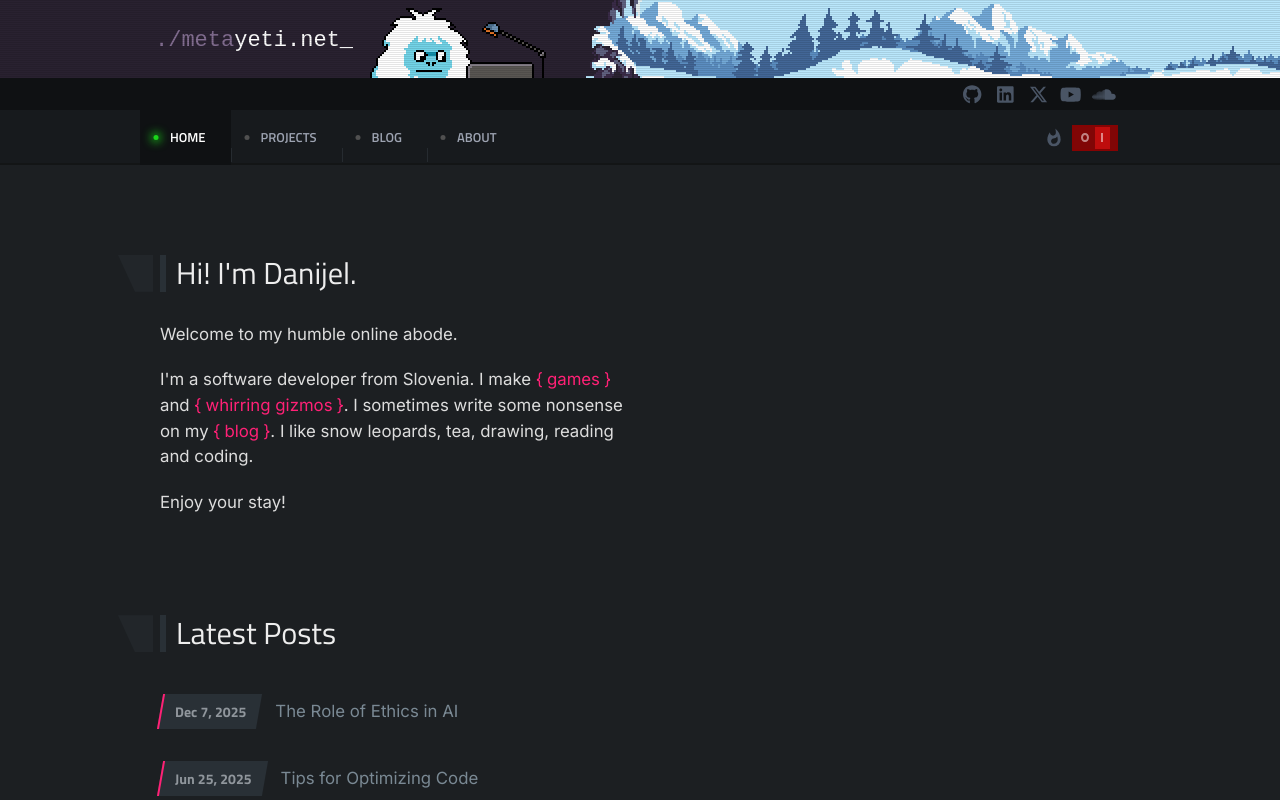
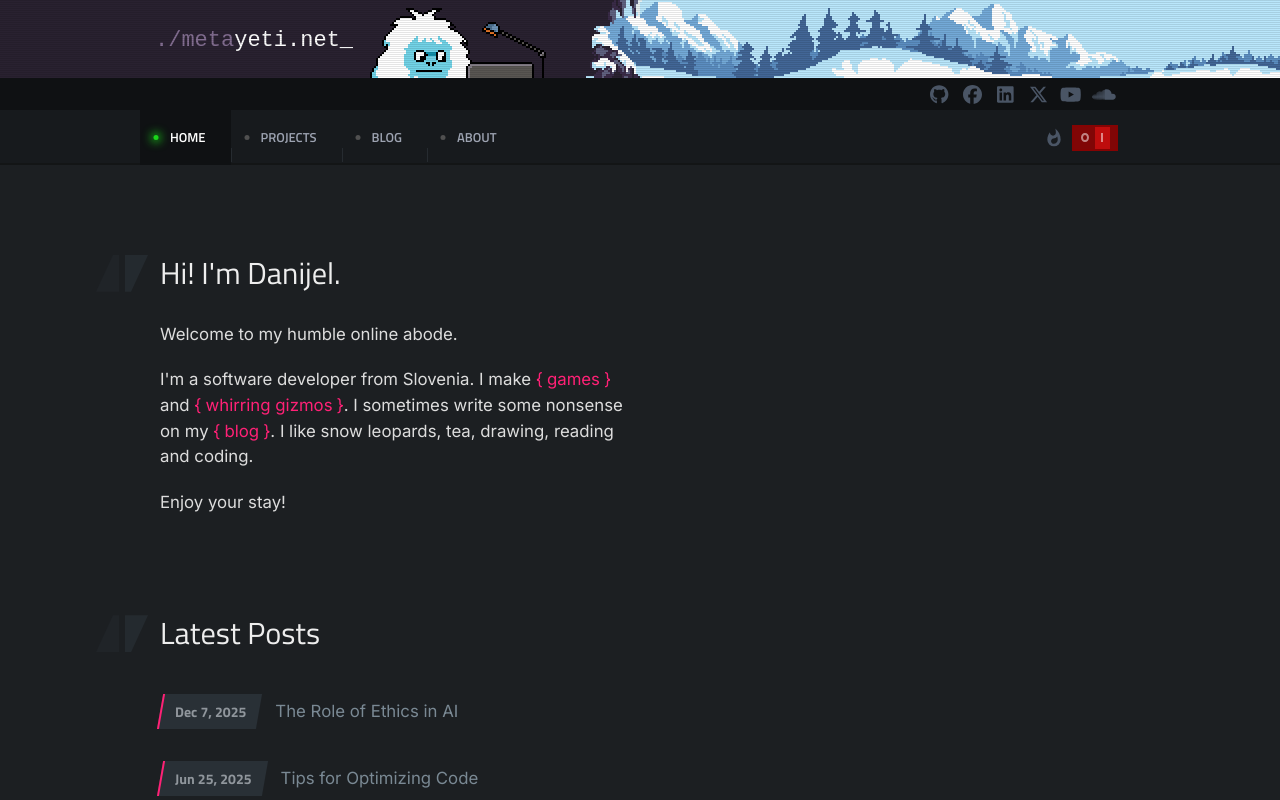
Before and after one commit to metayeti/metayeti.net, a Vue app: page / in a window 1280 px wide. Shown: the top 800 px of the page. Built offline with nearby package versions, Linux system fonts and the light colour scheme; a web font is replaced by a local one; what markdown-it-anchor would draw is missing.

Commit message:
Update styles

```diff
--- a/src/components/SiteHeader.vue
+++ b/src/components/SiteHeader.vue
@@ -135,6 +135,12 @@ onMounted(() => {
 			<a class="social-link tooltip" href="https://github.com/metayeti" target="_blank">
 				<font-awesome-icon icon="fa-brands fa-github" />
 				<span class="tooltip-text">GitHub</span>
+				<div class="tooltip-arrow"></div>
+			</a>
+
+			<a class="social-link tooltip" href="https://www.facebook.com/profile.php?id=100095050669741" target="_blank">
+				<font-awesome-icon icon="fa-brands fa-facebook" />
+				<span class="tooltip-text">Facebook</span>
 				<div class="tooltip-arrow"></div>
 			</a>
 
--- a/src/styles/metayeti.scss
+++ b/src/styles/metayeti.scss
@@ -58,8 +58,8 @@ body {
 	}
 	h2 {
 		position: relative;
-		border-left: 6px solid var(--my-content-accent);
-		padding-left: 10px;
+		//border-left: 6px solid var(--my-content-accent);
+		//padding-left: 10px;
 		font-size: 1.9rem;
 		line-height: 2.3rem;
 		font-weight: 400;
@@ -75,12 +75,22 @@ body {
 		&::before {
 			position: absolute;
 			content: '';
-			width: 35px;
+			width: 23px;
 			height: 100%;
-			left: -48px;
+			left: -64px;
 			background-color: var(--my-content-accent);
-			clip-path: polygon(0 0, 100% 0, 100% 100%, 17px 100%);
-			opacity: 0.44;
+			clip-path: polygon(17px 0, 100% 0, 100% 100%, 0 100%);
+			opacity: 0.3;
+		}
+		&::after {
+			position: absolute;
+			content: '';
+			width: 23px;
+			height: 100%;
+			left: -35px;
+			background-color: var(--my-content-accent);
+			clip-path: polygon(0 0, 100% 0, calc(100% - 17px) 100%, 0 100%);
+			opacity: 0.7;
 		}
 	}
 	h3 {
@@ -108,7 +118,7 @@ body {
 			width: 30px;
 			height: 100%;
 			top: 1.5px;
-			right: -48px;
+			right: -47px;
 			background-color: var(--my-content-accent);
 			clip-path: polygon(17px 0, 100% 0, calc(100% - 17px) 100%, 0 100%);
 			z-index: -1;
--- a/src/views/BlogPostView.vue
+++ b/src/views/BlogPostView.vue
@@ -75,7 +75,7 @@ onMounted(async () => {
 			<img src="@/assets/images/photo_small.jpg" alt="">
 			<div>
 				<h5>About the author</h5>
-				<p>by <RouterLink to="/about" class="link">Danijel</RouterLink> - game developer, blogger, etc.</p>
+				<p>by <RouterLink to="/about" class="link">Danijel Durakovic</RouterLink> - game developer, blogger, etc.</p>
 			</div>
 		</div>
 	</section>
```
Also changed, not shown: src/plugins/fontawesome.js (+8 -6 lines).
